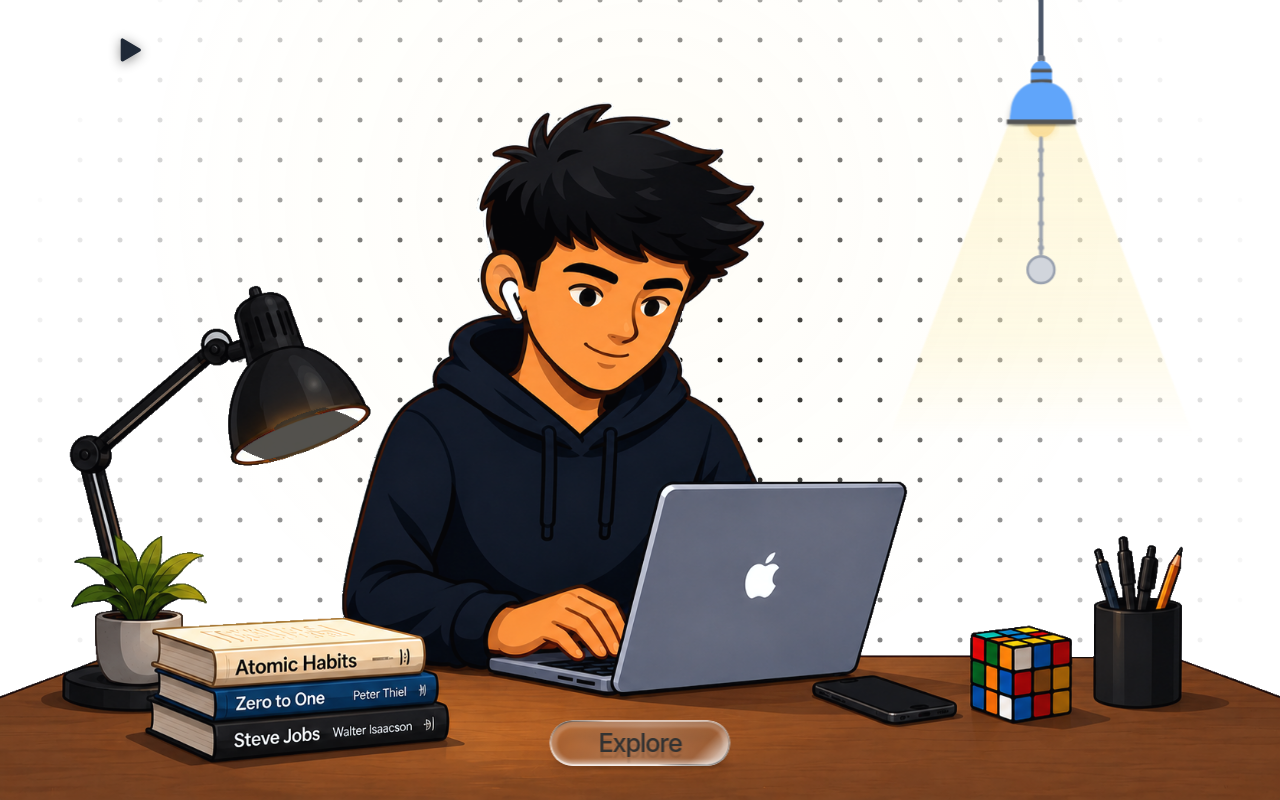
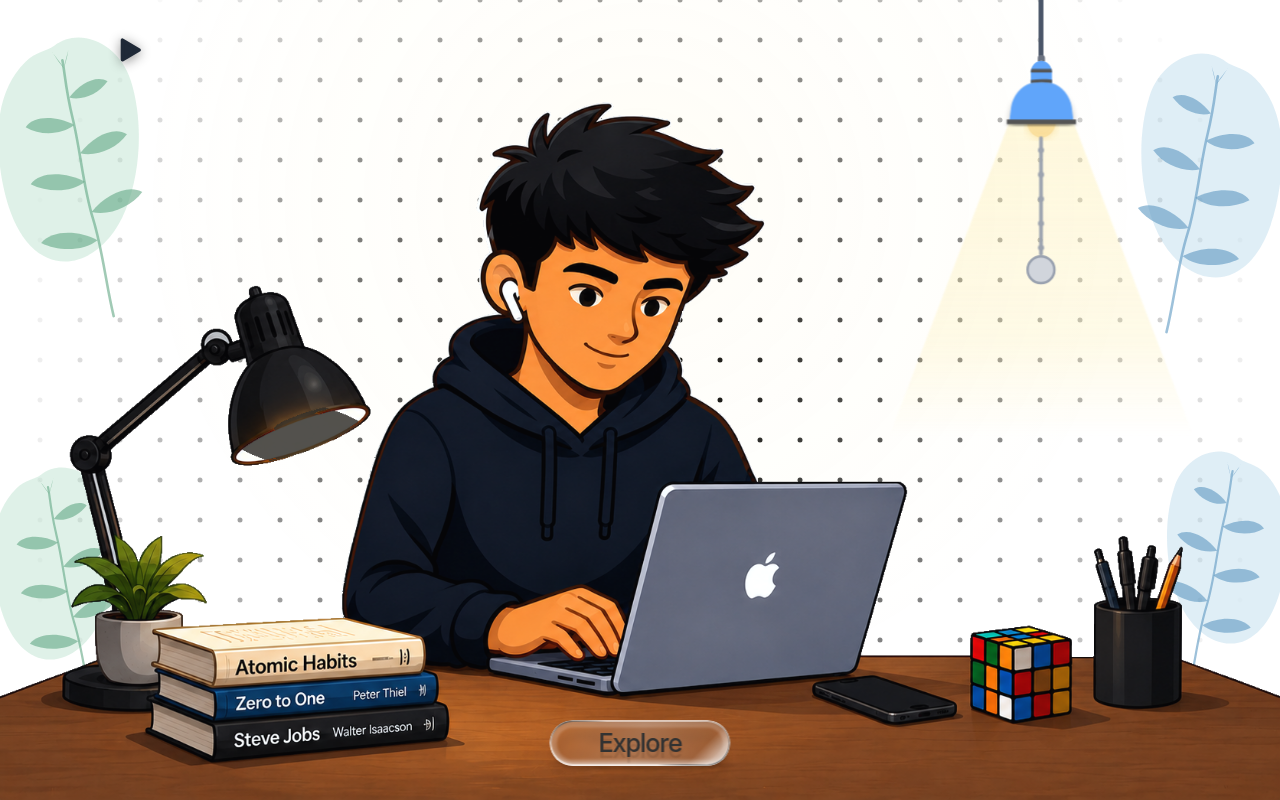
Before and after one commit to Namans12/resume-hero, a React (Vite) app: page / in a window 1280 px wide. Shown: the top 800 px of the page. Built offline with nearby package versions, Linux system fonts and the light colour scheme.

Commit message:
Plants by the sides

```diff
--- /dev/null
+++ b/src/components/HeroPlants.tsx
@@ -0,0 +1,112 @@
+import React from 'react';
+
+interface PlantSVGProps {
+  blobFill: string;
+  leafFill: string;
+  mirrored?: boolean;
+}
+
+const PlantSVG: React.FC<PlantSVGProps> = ({ blobFill, leafFill, mirrored }) => (
+  <svg
+    viewBox="0 0 180 310"
+    xmlns="http://www.w3.org/2000/svg"
+    style={{ width: '100%', display: 'block', transform: mirrored ? 'scaleX(-1)' : undefined }}
+    aria-hidden="true"
+  >
+    <path
+      d="M 88 22 C 116 8, 152 32, 156 72 C 160 112, 148 162, 124 198 C 100 234, 62 248, 36 228 C 10 208, 6 164, 10 124 C 14 84, 28 50, 56 32 C 68 24, 79 26, 88 22 Z"
+      fill={blobFill}
+    />
+    <path
+      d="M 90 300 C 89 268, 93 234, 90 200 C 87 166, 92 130, 91 98 C 90 66, 93 50, 93 38"
+      stroke={leafFill}
+      strokeWidth="2.6"
+      strokeLinecap="round"
+      fill="none"
+    />
+    <path d="M 90 222 C 74 208, 47 202, 34 213 C 49 225, 74 230, 90 222 Z" fill={leafFill} />
+    <path d="M 90 193 C 107 179, 132 173, 144 184 C 130 196, 107 201, 90 193 Z" fill={leafFill} />
+    <path d="M 90 162 C 73 148, 48 142, 36 153 C 51 165, 74 170, 90 162 Z" fill={leafFill} />
+    <path d="M 91 133 C 107 119, 130 113, 141 124 C 128 136, 106 140, 91 133 Z" fill={leafFill} />
+    <path d="M 91 104 C 76 91, 53 86, 43 96 C 56 108, 77 111, 91 104 Z" fill={leafFill} />
+    <path d="M 92 76 C 105 64, 124 59, 133 68 C 121 79, 104 82, 92 76 Z" fill={leafFill} />
+    <path d="M 93 46 C 89 36, 84 27, 85 28 C 87 34, 91 44, 93 46 Z" fill={leafFill} />
+    <path d="M 93 46 C 97 36, 102 28, 101 29 C 99 35, 94 44, 93 46 Z" fill={leafFill} />
+  </svg>
+);
+
+interface PlantConfig {
+  top: string;
+  width: string;
+  rotate: number;
+  opacity: number;
+}
+
+interface HeroPlantsProps {
+  isDark: boolean;
+}
+
+const HeroPlants: React.FC<HeroPlantsProps> = ({ isDark }) => {
+  const leftBlob  = isDark ? 'rgba(120,182,155,0.13)' : 'rgba(160,215,188,0.38)';
+  const leftLeaf  = isDark ? 'rgba(105,168,140,0.55)' : 'rgba(95,165,130,0.65)';
+  const rightBlob = isDark ? 'rgba(100,150,192,0.13)' : 'rgba(162,205,228,0.38)';
+  const rightLeaf = isDark ? 'rgba(90,142,184,0.55)'  : 'rgba(88,150,192,0.65)';
+
+  const leftPlants: PlantConfig[] = [
+    { top: '3%',  width: 'clamp(105px, 14vw, 195px)', rotate: -12, opacity: 0.9 },
+    { top: '57%', width: 'clamp(90px,  12vw, 168px)', rotate: -12, opacity: 0.9 },
+  ];
+
+  const rightPlants: PlantConfig[] = [
+    { top: '5%',  width: 'clamp(105px, 14vw, 195px)', rotate: 12, opacity: 0.9 },
+    { top: '55%', width: 'clamp(90px,  12vw, 168px)', rotate: 12, opacity: 0.9 },
+  ];
+
+  return (
+    <>
+      {leftPlants.map((p, i) => (
+        <div
+          key={`lp-${i}`}
+          aria-hidden="true"
+          style={{
+            position: 'absolute',
+            top: p.top,
+            left: '-3%',
+            width: p.width,
+            opacity: p.opacity,
+            transform: `rotate(${p.rotate}deg)`,
+            transformOrigin: 'top center',
+            pointerEvents: 'none',
+            userSelect: 'none',
+            zIndex: 0,
+          }}
+        >
+          <PlantSVG blobFill={leftBlob} leafFill={leftLeaf} />
+        </div>
+      ))}
+
+      {rightPlants.map((p, i) => (
+        <div
+          key={`rp-${i}`}
+          aria-hidden="true"
+          style={{
+            position: 'absolute',
+            top: p.top,
+            right: '-3%',
+            width: p.width,
+            opacity: p.opacity,
+            transform: `rotate(${p.rotate}deg)`,
+            transformOrigin: 'top center',
+            pointerEvents: 'none',
+            userSelect: 'none',
+            zIndex: 0,
+          }}
+        >
+          <PlantSVG blobFill={rightBlob} leafFill={rightLeaf} mirrored />
+        </div>
+      ))}
+    </>
+  );
+};
+
+export default HeroPlants;
--- a/src/components/HeroSection.tsx
+++ b/src/components/HeroSection.tsx
@@ -1,6 +1,7 @@
 import React, { useEffect, useRef, useState } from 'react';
 import HangingLamp from './HangingLamp';
 import ExploreButton from './ExploreButton';
+import HeroPlants from './HeroPlants';
 import heroDay from '../assets/hero-desk-day.png';
 import heroNight from '../assets/hero-desk-night.png';
 import avatarVideo from '../assets/avatar-typing.mp4';
@@ -58,6 +59,9 @@
       className="relative w-full min-h-screen overflow-hidden"
       style={{ zIndex: 0 }}
     >
+      {/* Decorative plants — behind the hero illustration */}
+      <HeroPlants isDark={isDark} />
+
       {/* Full-page illustration — object-contain, no cropping */}
       <img
         src={heroDay}
```
